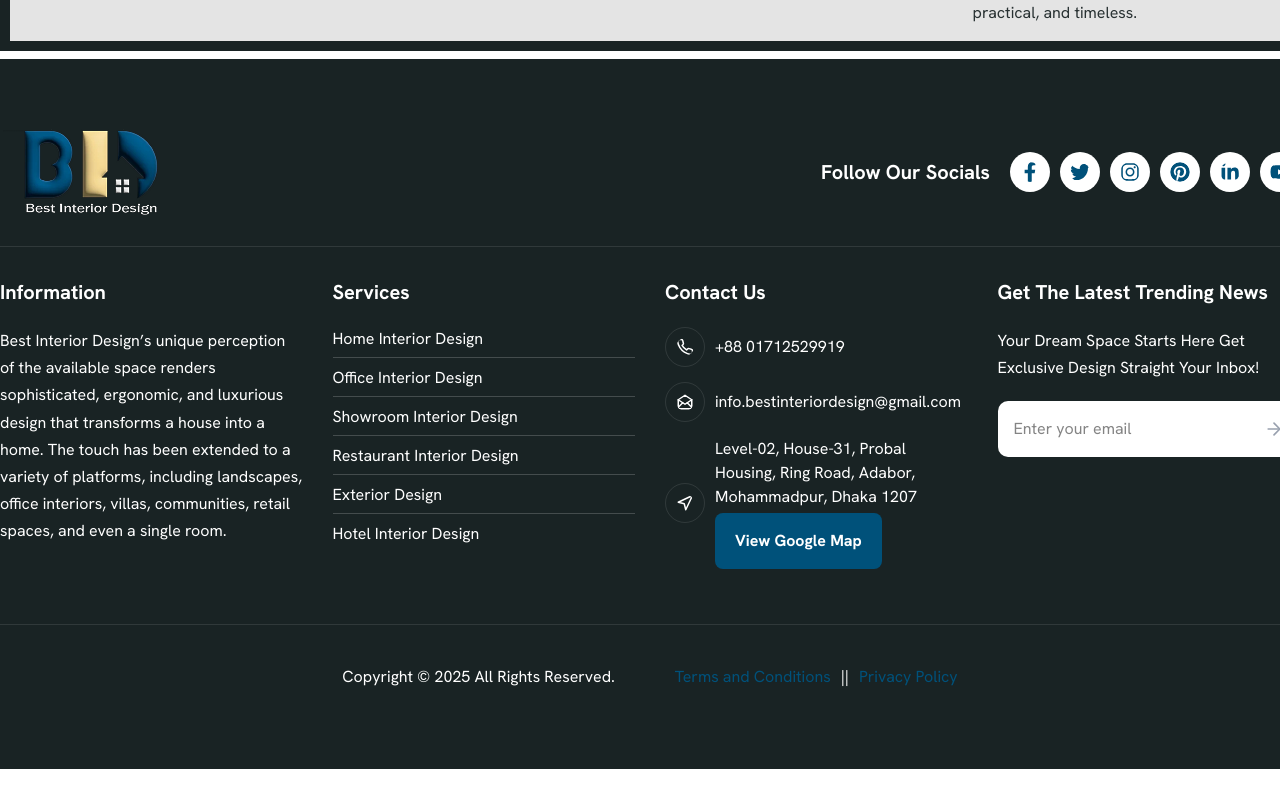
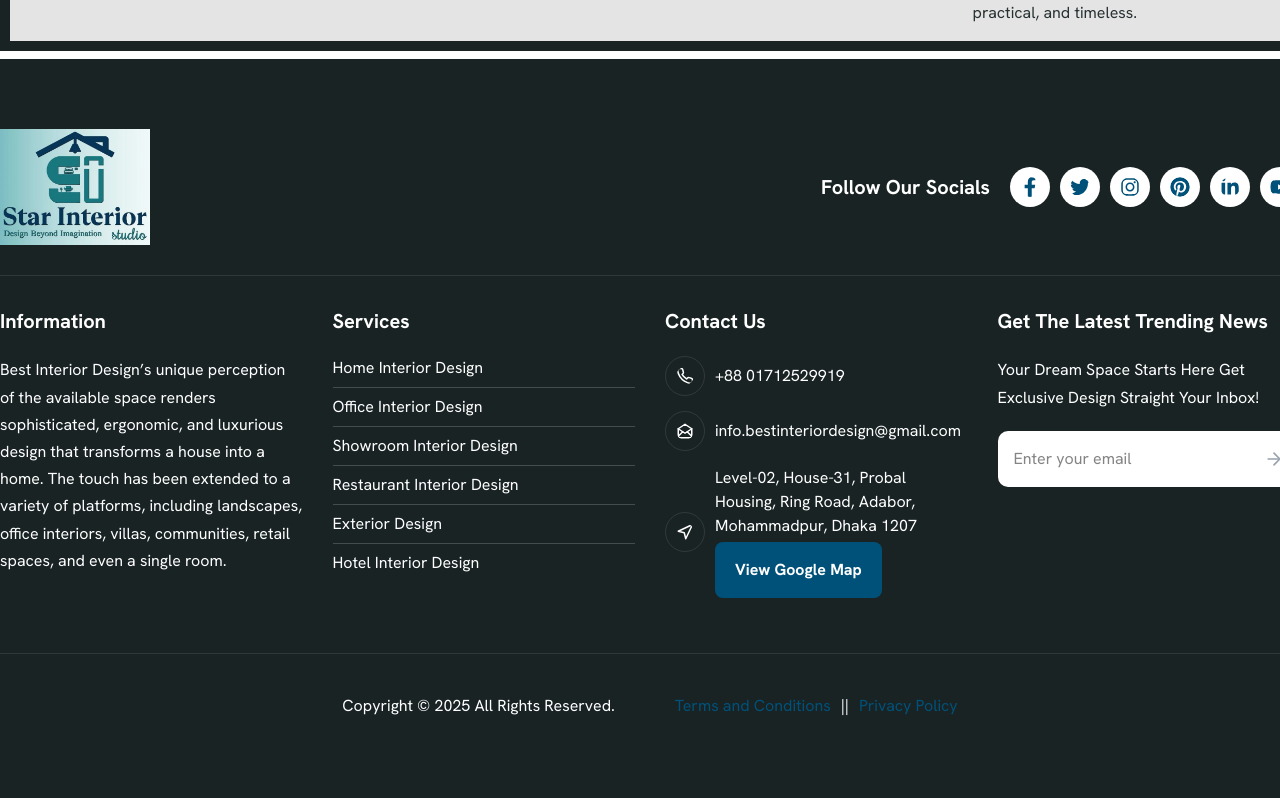
Before and after one commit to Sijan666/starInterior, a Next.js app: page / in a window 1280 px wide. Shown: the part 7382-8180 px from the top of the page. Before the commit the page ends 8151 px from the top, so only its background shows below. Built offline with nearby package versions, Linux system fonts and the light colour scheme.

Commit message:
change footer logo

```diff
--- a/src/components/layouts/Footer.jsx
+++ b/src/components/layouts/Footer.jsx
@@ -5,7 +5,6 @@ import { FaFacebookF, FaInstagram, FaLinkedinIn, FaPinterest, FaTwitter, FaYoutu
 import { FiNavigation, FiPhone } from 'react-icons/fi'
 import { TbMailOpened } from 'react-icons/tb'
 import Button from '../Button'
-import { BiRightArrow } from 'react-icons/bi'
 import { ArrowRight } from 'lucide-react'
 
 
@@ -16,7 +15,7 @@ export default function Footer() {
       <div className="pt-17.5 pb-10 bg-jprimary mt-2">
         <Container>
           <div className="flex flex-col gap-5 lg:gap-0 md:flex-row justify-between items-center border-b border-white/10 pb-7.5">
-            <Image src="/footerLogo.png" alt='footerLogo' height={86.44} width={182}/>
+            <Image src="/Logo.webp" alt='footerLogo' height={120} width={150}/>
             <div className="flex flex-col md:flex-row gap-5 items-center">
               <h3 className='text-[20px] font-bold text-white'>Follow Our Socials</h3>
               <div className="socialIcons flex gap-2.5 items-center">
```
